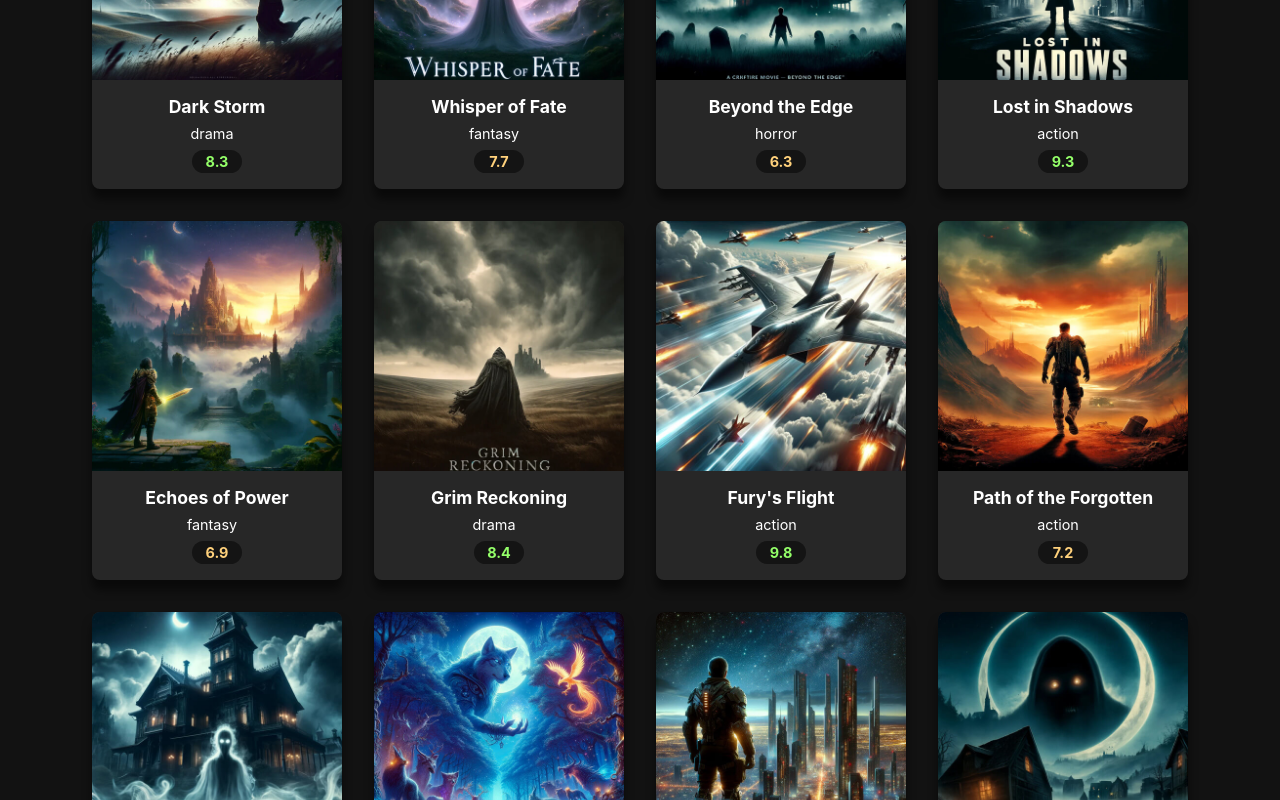
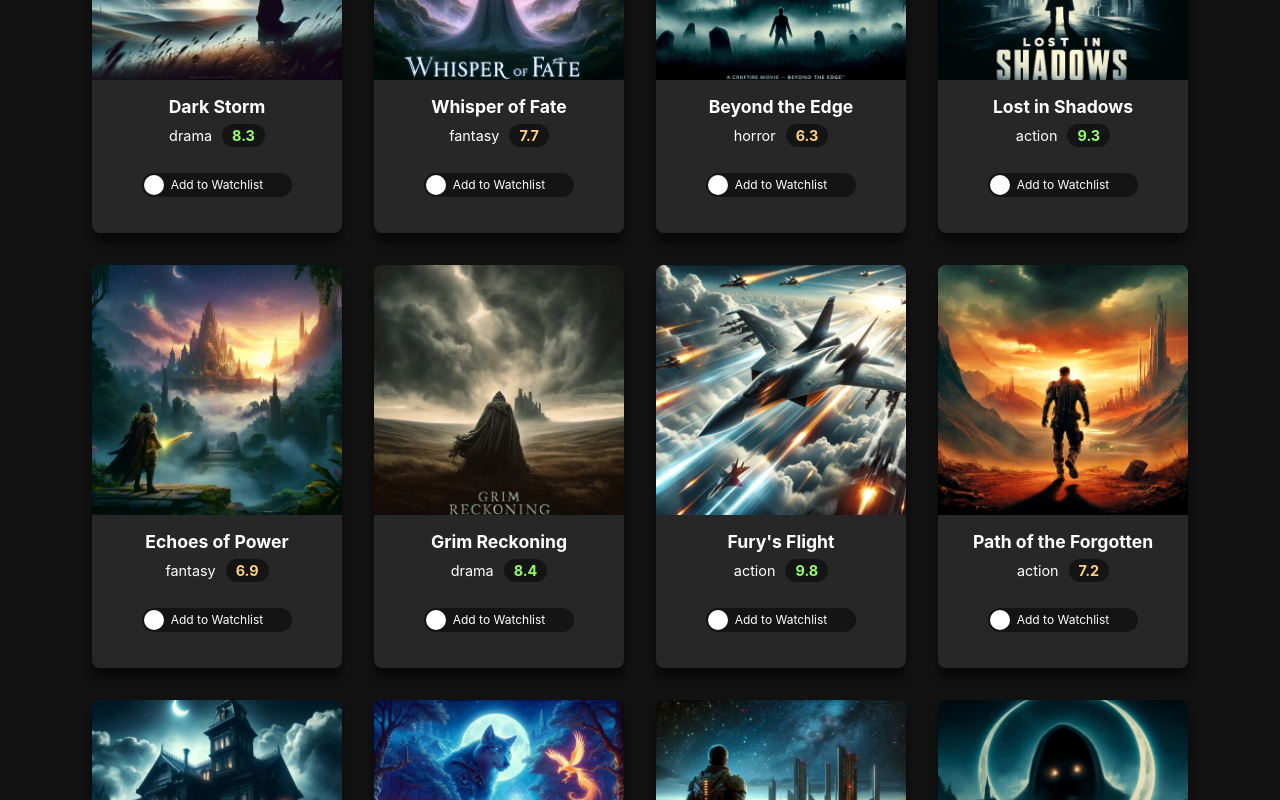
Before and after one commit to tramaine-codes/moviedux-react, a React (Vite) app: page / in a window 1280 px wide. Shown: the part 880-1680 px from the top of the page. Built offline with nearby package versions, Linux system fonts and the light colour scheme.

Commit message:
feat: add watchlist

```diff
--- a/src/App.jsx
+++ b/src/App.jsx
@@ -9,6 +9,7 @@
 
 export default function App() {
 	const [movies, setMovies] = useState([]);
+	const [watchlist, setWatchlist] = useState([]);
 
 	useEffect(() => {
 		async function fetchMovies() {
@@ -17,6 +18,14 @@
 		}
 		fetchMovies();
 	}, []);
+
+	const toggleWatchlist = (movieId) => {
+		setWatchlist((prev) =>
+			prev.includes(movieId)
+				? prev.filter((id) => id !== movieId)
+				: [...prev, movieId],
+		);
+	};
 
 	return (
 		<div className="App">
@@ -34,8 +43,26 @@
 						</ul>
 					</nav>
 					<Routes>
-						<Route path="/" element={<MoviesGrid movies={movies} />} />
-						<Route path="/watchlist" element={<Watchlist />} />
+						<Route
+							path="/"
+							element={
+								<MoviesGrid
+									movies={movies}
+									watchlist={watchlist}
+									toggleWatchlist={toggleWatchlist}
+								/>
+							}
+						/>
+						<Route
+							path="/watchlist"
+							element={
+								<Watchlist
+									movies={movies}
+									watchlist={watchlist}
+									toggleWatchlist={toggleWatchlist}
+								/>
+							}
+						/>
 					</Routes>
 				</Router>
 			</div>
--- a/src/components/MovieCard.jsx
+++ b/src/components/MovieCard.jsx
@@ -1,7 +1,7 @@
 /* eslint-disable react/prop-types */
 import "../styles.css";
 
-export default function MovieCard({ movie }) {
+export default function MovieCard({ movie, isWatchlisted, toggleWatchlist }) {
 	const handleError = (e) => {
 		e.target.src = "images/default.jpg";
 	};
@@ -27,10 +27,27 @@
 			/>
 			<div className="movie-card-info">
 				<h3 className="movie-card-title">{movie.title}</h3>
-				<p className="movie-card-genre">{movie.genre}</p>
-				<p className={`movie-card-rating ${ratingClass(movie.rating)}`}>
-					{movie.rating}
-				</p>
+
+				<div>
+					<span className="movie-card-genre">{movie.genre}</span>
+					<span className={`movie-card-rating ${ratingClass(movie.rating)}`}>
+						{movie.rating}
+					</span>
+				</div>
+
+				<label className="switch">
+					<input
+						type="checkbox"
+						checked={isWatchlisted}
+						onChange={() => toggleWatchlist(movie.id)}
+					/>
+
+					<span className="slider">
+						<span className="slider-label">
+							{isWatchlisted ? "In Watchlist" : "Add to Watchlist"}
+						</span>
+					</span>
+				</label>
 			</div>
 		</div>
 	);
--- a/src/components/MoviesGrid.jsx
+++ b/src/components/MoviesGrid.jsx
@@ -3,7 +3,7 @@
 import "../styles.css";
 import MovieCard from "./MovieCard";
 
-export default function MoviesGrid({ movies }) {
+export default function MoviesGrid({ movies, watchlist, toggleWatchlist }) {
 	const [searchTerm, setSearchTerm] = useState("");
 	const [genre, setGenre] = useState("All Genres");
 	const [rating, setRating] = useState("All");
@@ -91,7 +91,12 @@
 
 			<div className="movies-grid">
 				{filteredMovies.map((movie) => (
-					<MovieCard key={movie.id} movie={movie} />
+					<MovieCard
+						key={movie.id}
+						movie={movie}
+						isWatchlisted={watchlist.includes(movie.id)}
+						toggleWatchlist={toggleWatchlist}
+					/>
 				))}
 			</div>
 		</>
--- a/src/components/Watchlist.jsx
+++ b/src/components/Watchlist.jsx
@@ -1,9 +1,25 @@
+/* eslint-disable react/prop-types */
 import "../styles.css";
+import MovieCard from "./MovieCard";
 
-export default function Watchlist() {
+export default function Watchlist({ movies, watchlist, toggleWatchlist }) {
 	return (
 		<div>
 			<h1 className="title">Your Watchlist</h1>
+
+			<div className="watchlist">
+				{watchlist.map((id) => {
+					const movie = movies.find((movie) => movie.id === id);
+					return (
+						<MovieCard
+							key={id}
+							movie={movie}
+							isWatchlisted={true}
+							toggleWatchlist={toggleWatchlist}
+						/>
+					);
+				})}
+			</div>
 		</div>
 	);
 }
```
